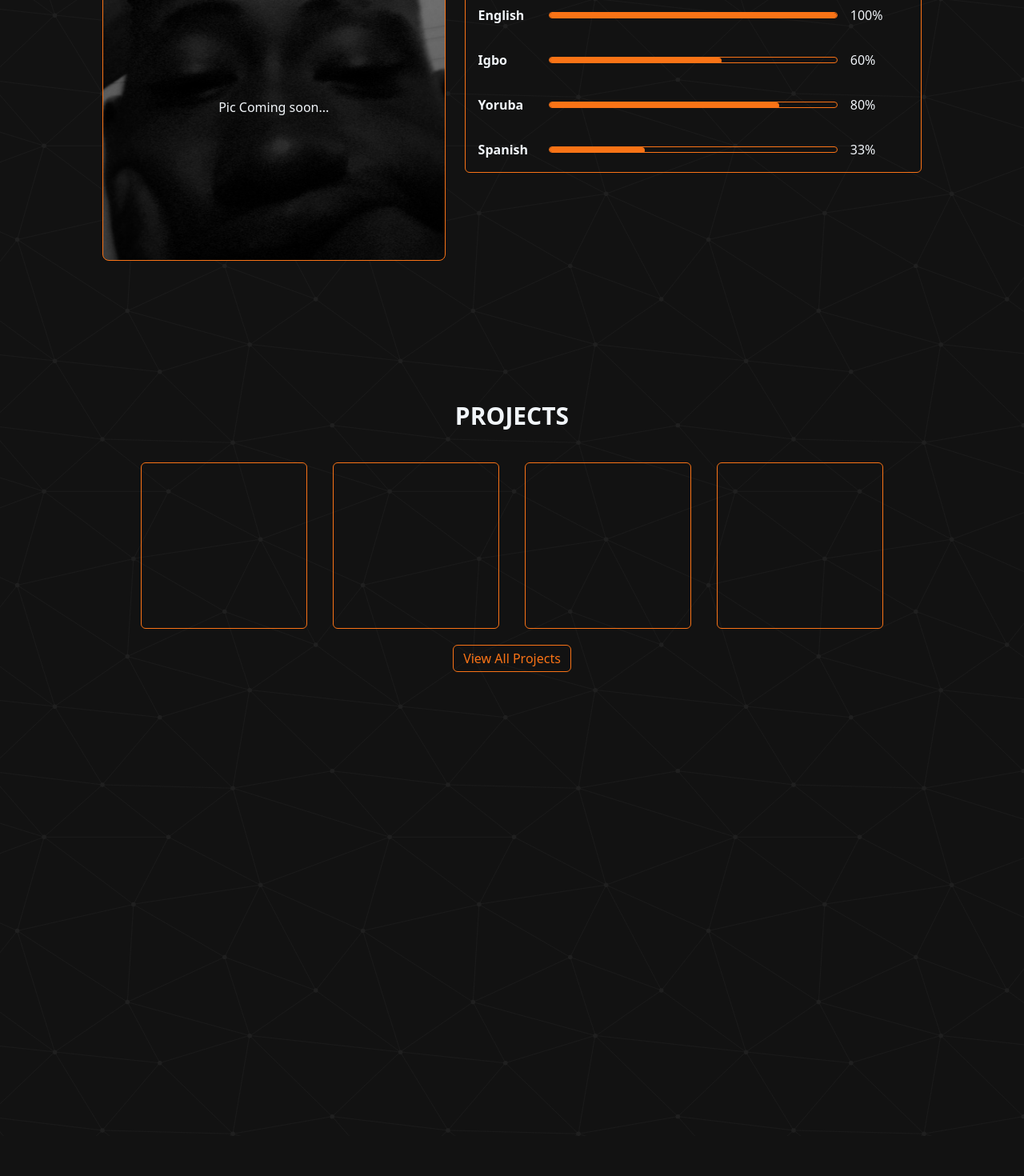
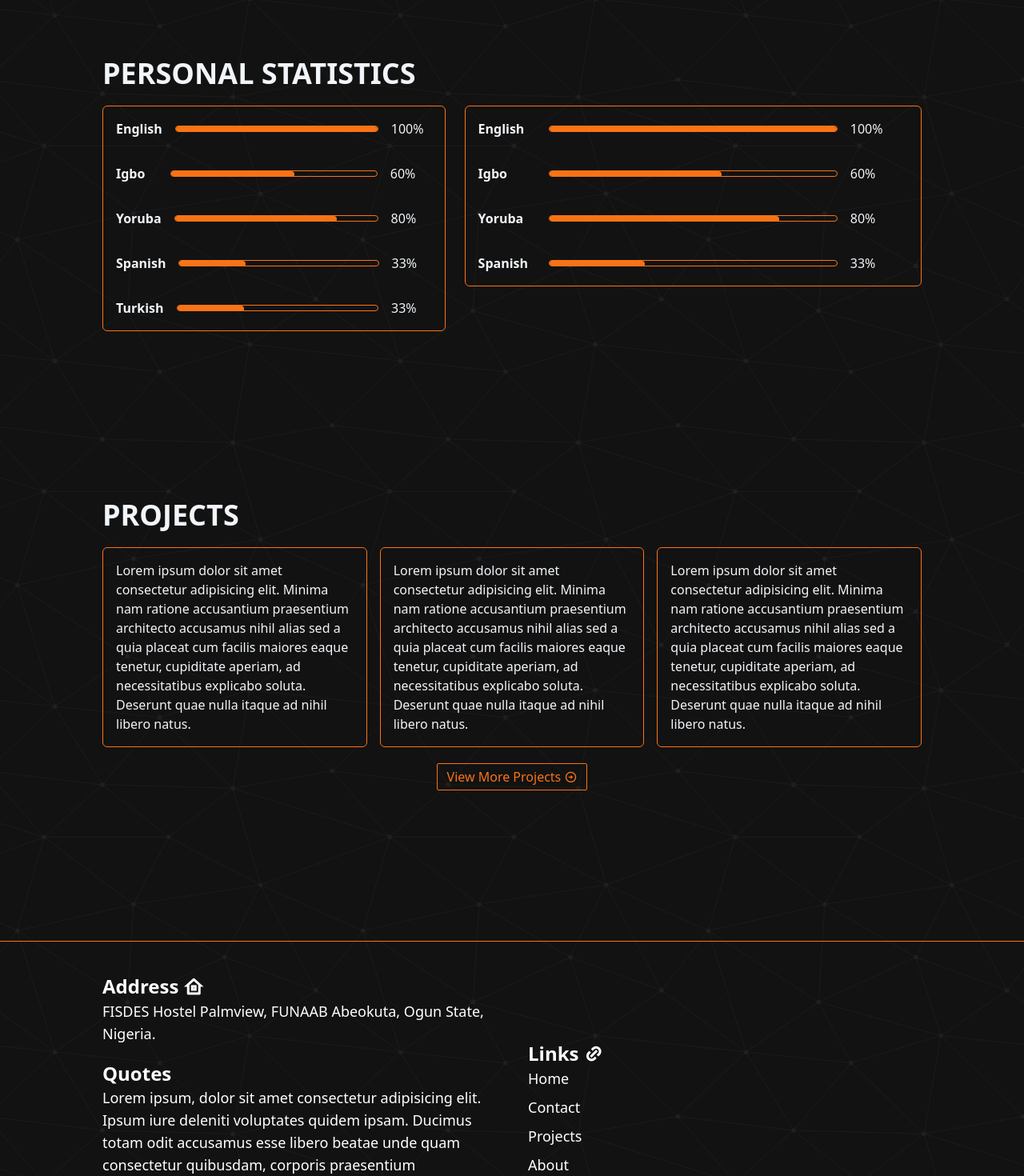
Before and after one commit to benjaminnkem/portfolio, a Next.js app: page / in a window 1280 px wide. Shown: the part 1320-2790 px from the top of the page at 80% size. Before the commit the page ends 2740 px from the top, so only its background shows below. Built offline with nearby package versions, Linux system fonts and the light colour scheme.

Commit message:
Created footer

```diff
--- /dev/null
+++ b/app/components/Footer.js
@@ -0,0 +1,75 @@
+const Footer = () => {
+  return (
+    <>
+      <footer className="py-10 border-t border-orange-500">
+        <div className="md:max-w-[1024px] w-11/12 mx-auto">
+          <div className="grid items-center grid-cols-2 gap-10">
+            <div className="text-white ">
+              <div className="space-y-5">
+                <div>
+                  <h4 className="text-2xl font-semibold">
+                    Address <i className="ri-home-8-line "></i>
+                  </h4>
+                  <p className="text-lg font-light">FISDES Hostel Palmview, FUNAAB Abeokuta, Ogun State, Nigeria.</p>
+                </div>
+                <div>
+                  <h4 className="text-2xl font-semibold">Quotes</h4>
+                  <p className="text-lg font-light">
+                    Lorem ipsum, dolor sit amet consectetur adipisicing elit. Ipsum iure deleniti voluptates quidem
+                    ipsam. Ducimus totam odit accusamus esse libero beatae unde quam consectetur quibusdam, corporis
+                    praesentium perferendis expedita mollitia.
+                  </p>
+                </div>
+                <div>
+                  <h4 className="text-2xl font-semibold">Dedication</h4>
+                  <p className="text-lg font-light">
+                    Lorem ipsum, dolor sit amet consectetur adipisicing elit. Ipsum iure deleniti voluptates quidem
+                    ipsam. Ducimus totam odit accusamus esse
+                  </p>
+                </div>
+              </div>
+            </div>
+            <div className="text-white ">
+              <div className="space-y-4">
+                <div>
+                  <h4 className="text-2xl font-semibold">
+                    Links <i className="ri-link-m"></i>
+                  </h4>
+                  <ul className="space-y-2">
+                    <li>
+                      <p className="text-lg font-light">Home</p>
+                    </li>
+                    <li>
+                      <p className="text-lg font-light">Contact</p>
+                    </li>
+                    <li>
+                      <p className="text-lg font-light">Projects</p>
+                    </li>
+                    <li>
+                      <p className="text-lg font-light">About</p>
+                    </li>
+                  </ul>
+                </div>
+                <div>
+                  <h4 className="text-2xl font-semibold">Follow Me</h4>
+                  <div className="flex space-x-4 text-2xl">
+                    <i className="duration-200 hover:text-blue-700 ri-facebook-circle-fill"></i>
+                    <i className="duration-200 hover:text-red-600 ri-instagram-fill"></i>
+                    <i className="duration-200 hover:text-green-500 ri-whatsapp-fill"></i>
+                    <i className="duration-200 ri-twitter-fill hover:text-cyan-600"></i>
+                  </div>
+                </div>
+              </div>
+            </div>
+          </div>
+
+          <div className="pt-10 text-center text-white">
+            <p className="font-light text-center opacity-80">@2023 - Benjamin Nkem</p>
+          </div>
+        </div>
+      </footer>
+    </>
+  );
+};
+
+export default Footer;
--- a/app/components/HomePage.js
+++ b/app/components/HomePage.js
@@ -5,44 +5,43 @@ const HomePage = () => {
   return (
     <>
       <main>
-        <section className="md:w-[1024px] w-11/12 mx-auto section" id="overAllSect">
-          <div className="h-screen md:h-[28rem] xl:h-[30rem] flex justify-center items-center">
+        <section className="md:max-w-[1024px] w-11/12 mx-auto section" id="overAllSect">
+          <div className="flex items-center justify-center h-screen">
             <div className="text-center uppercase">
-              <h1 className="text-5xl font-bold tracking-wider text-orange-500 toDown topDownStyle">Take A Peek</h1>
+              <h1 className="text-5xl font-bold tracking-wider text-orange-500 toDown">Take A Look</h1>
+              <a href="#me">
                 <p
-                className="mt-5 text-lg tracking-wide opacity-80 text-orange-50 toDown topDownStyle"
+                  className="mt-5 text-lg tracking-wide opacity-80 text-orange-50 toDown hover:cursor-pointer"
                   style={{ transitionDelay: "0.7s" }}
                 >
                   <i className="ri-arrow-down-line"></i> Scroll Down <i className="ri-arrow-down-line"></i>
                 </p>
+              </a>
             </div>
           </div>
         </section>
 
-        <section className="md:w-[1024px] w-11/12 mx-auto my-40 section" id="meSect">
+        <section className="md:max-w-[1024px] w-11/12 flex justify-center mx-auto min-h-[32rem] my-10 section" id="me">
           <div className="items-center gap-2 md:grid" style={{ gridTemplateColumns: "2fr 1fr" }}>
             <div>
-              <h2
-                className="text-lg font-semibold text-orange-500 uppercase toTop downTopStyle"
-                style={{ transitionDelay: ".2s" }}
-              >
+              <h2 className="text-lg font-semibold text-orange-500 uppercase toTop" style={{ transitionDelay: ".2s" }}>
                 Hi, Nkem Benjamin Here!
               </h2>
-              <p className="text-5xl font-bold uppercase stack toTop downTopStyle" style={{ transitionDelay: ".4s" }}>
-                I&apos;m A{" "}
-                <span className="relative text-orange-400" id="stack">
+              <p className="text-5xl font-bold uppercase stack toTop" style={{ transitionDelay: ".4s" }}>
+                {/* I&apos;m A{" "} */}
+                ~<span className="relative text-orange-400" id="stack">
                   Web Developer
                 </span>
               </p>
 
               <div className="mt-4">
-                <p className="font-light opacity-80 toTop downTopStyle" style={{ transitionDelay: ".6s" }}>
+                <p className="font-light opacity-80 toTop" style={{ transitionDelay: ".6s" }}>
                   Lorem ipsum dolor sit amet consectetur adipisicing elit. Sit, quae alias? Tenetur consequuntur ipsa
                   sapiente quod. Temporibus porro voluptatum facilis. sapiente quod. Temporibus porro voluptatum
                   facilis.sapiente quod. Temporibus porro voluptatum facilis.
                 </p>
 
-                <div className="mt-4 toTop downTopStyle" style={{ transitionDelay: ".8s" }}>
+                <div className="mt-4 toTop" style={{ transitionDelay: ".8s" }}>
                   <button className="px-3 py-1 text-orange-500 duration-200 border border-orange-500 hover:bg-orange-500 hover:text-black">
                     Get In Touch <i className="ri-rocket-line"></i>
                   </button>
@@ -50,7 +49,7 @@ const HomePage = () => {
               </div>
             </div>
             <div
-              className="grid bg-transparent border border-orange-500 rounded-lg h-96 place-content-center toTop downTopStyle"
+              className="grid bg-transparent border border-orange-500 rounded-lg h-96 place-content-center toTop"
               id="me1"
               style={{ transitionDelay: ".5s", transition: "1s" }}
             >
@@ -59,13 +58,59 @@ const HomePage = () => {
           </div>
         </section>
 
-        <section className="md:w-[1024px] w-11/12 mx-auto my-40 section">
+        <section
+          className="md:max-w-[1024px] w-11/12 flex justify-center mx-auto min-h-[32rem] my-10 section"
+          id="language"
+        >
+          <div>
+            <h3 className="mb-5 text-4xl font-bold uppercase">Personal Statistics</h3>
             <div className="grid gap-6" style={{ gridTemplateColumns: "1.5fr 2fr" }}>
-            <div className="grid bg-transparent border border-orange-500 rounded-lg h-96 place-content-center" id="me2">
+              {/* <div className="grid bg-transparent border border-orange-500 rounded-lg h-96 place-content-center" id="me2">
               <p>Pic Coming soon...</p>
+            </div> */}
+              <div>
+                <div className="p-4 border border-orange-500 rounded-md">
+                  <div className="space-y-8">
+                    <div className="grid items-center gap-4" style={{ gridTemplateColumns: "1fr 5fr 1fr" }}>
+                      <p className="font-semibold">English</p>
+                      <div className="w-full h-2 overflow-hidden border border-orange-500 rounded-md">
+                        <div className="w-full h-2 duration-200 bg-orange-500 rounded-r-md progress"></div>
                       </div>
+                      <p>100%</p>
+                    </div>
+                    <div className="grid items-center gap-4" style={{ gridTemplateColumns: "1fr 5fr 1fr" }}>
+                      <p className="font-semibold">Igbo</p>
+                      <div className="w-full h-2 overflow-hidden border border-orange-500 rounded-md">
+                        <div className="w-3/5 h-2 duration-200 bg-orange-500 rounded-r-md progress1"></div>
+                      </div>
+                      <p>60%</p>
+                    </div>
+                    <div className="grid items-center gap-4" style={{ gridTemplateColumns: "1fr 5fr 1fr" }}>
+                      <p className="font-semibold">Yoruba</p>
+                      <div className="w-full h-2 overflow-hidden border border-orange-500 rounded-md">
+                        <div className="w-4/5 h-2 duration-200 bg-orange-500 rounded-r-md progress2"></div>
+                      </div>
+                      <p>80%</p>
+                    </div>
+                    <div className="grid items-center gap-4" style={{ gridTemplateColumns: "1fr 5fr 1fr" }}>
+                      <p className="font-semibold">Spanish</p>
+                      <div className="w-full h-2 overflow-hidden border border-orange-500 rounded-md">
+                        <div className="w-1/3 h-2 duration-200 bg-orange-500 rounded-r-md progress3"></div>
+                      </div>
+                      <p>33%</p>
+                    </div>
+                    <div className="grid items-center gap-4" style={{ gridTemplateColumns: "1fr 5fr 1fr" }}>
+                      <p className="font-semibold">Turkish</p>
+                      <div className="w-full h-2 overflow-hidden border border-orange-500 rounded-md">
+                        <div className="w-1/3 h-2 duration-200 bg-orange-500 rounded-r-md progress3"></div>
+                      </div>
+                      <p>33%</p>
+                    </div>
+                  </div>
+                </div>
+              </div>
+
               <div>
-              <h3 className="mb-5 text-xl font-bold uppercase">Languages Strength</h3>
                 <div className="p-4 border border-orange-500 rounded-md">
                   <div className="space-y-8">
                     <div className="grid items-center gap-4" style={{ gridTemplateColumns: "1fr 5fr 1fr" }}>
@@ -100,37 +145,39 @@ const HomePage = () => {
                 </div>
               </div>
             </div>
+          </div>
         </section>
 
-        <section className="md:w-[1024px] w-11/12 mx-auto my-40 section">
-          <div className="p-4">
-            <h3 className="text-3xl font-bold text-center uppercase delay-150 blurApp blurThenAppear">Projects</h3>
-
-            <div className="flex flex-wrap mt-10 justify-evenly">
-              <div className=" toTop downTopStyle" style={{ transitionDelay: ".2s" }}>
-                <div className="duration-200 border border-orange-500 rounded-md w-52 h-52 hover:scale-105"></div>
+        <section className="md:max-w-[1024px] w-11/12  mx-auto min-h-[32rem] my-10 section" id="projects">
+          <div>
+            <h3 className="mb-5 text-4xl font-bold uppercase">Projects</h3>
+            <div className="grid grid-cols-3 gap-4">
+              <div className="p-4 duration-200 border border-orange-500 rounded-md hover:scale-105">
+                Lorem ipsum dolor sit amet consectetur adipisicing elit. Minima nam ratione accusantium praesentium
+                architecto accusamus nihil alias sed a quia placeat cum facilis maiores eaque tenetur, cupiditate
+                aperiam, ad necessitatibus explicabo soluta. Deserunt quae nulla itaque ad nihil libero natus.
               </div>
-              <div className=" toTop downTopStyle" style={{ transitionDelay: ".4s" }}>
-                <div className="duration-200 border border-orange-500 rounded-md w-52 h-52 hover:scale-105"></div>
+              <div className="p-4 duration-200 border border-orange-500 rounded-md hover:scale-105">
+                Lorem ipsum dolor sit amet consectetur adipisicing elit. Minima nam ratione accusantium praesentium
+                architecto accusamus nihil alias sed a quia placeat cum facilis maiores eaque tenetur, cupiditate
+                aperiam, ad necessitatibus explicabo soluta. Deserunt quae nulla itaque ad nihil libero natus.
               </div>
-              <div className=" toTop downTopStyle" style={{ transitionDelay: ".6s" }}>
-                <div className="duration-200 border border-orange-500 rounded-md w-52 h-52 hover:scale-105"></div>
-              </div>
-              <div className=" toTop downTopStyle" style={{ transitionDelay: ".8s" }}>
-                <div className="duration-200 border border-orange-500 rounded-md w-52 h-52 hover:scale-105"></div>
+              <div className="p-4 duration-200 border border-orange-500 rounded-md hover:scale-105">
+                Lorem ipsum dolor sit amet consectetur adipisicing elit. Minima nam ratione accusantium praesentium
+                architecto accusamus nihil alias sed a quia placeat cum facilis maiores eaque tenetur, cupiditate
+                aperiam, ad necessitatibus explicabo soluta. Deserunt quae nulla itaque ad nihil libero natus.
               </div>
             </div>
 
-            <div className="my-5 text-center">
-              <button className="px-3 py-1 text-orange-500 duration-200 border border-orange-500 rounded-md hover:bg-orange-500 hover:text-black">
-                View All Projects
+            <div className="mt-5 text-center">
+              <button className="px-3 py-1 text-orange-500 duration-200 border border-orange-500 rounded-sm hover:bg-orange-500 hover:text-black group">
+                View More Projects <i className="ri-arrow-right-circle-line"></i>
               </button>
             </div>
           </div>
         </section>
 
         {/* <StackAnim /> */}
-        <div className="h-96"></div>
       </main>
     </>
   );
--- a/app/components/styles/HomePage.css
+++ b/app/components/styles/HomePage.css
@@ -13,8 +13,9 @@
   background-color: red;
 } */
 
-/* #meSect, #overAllSect {
+/* #meSect, #overAllSect, #language, #projects {
   scroll-snap-align: start;
+  scroll-snap-stop: always;
 } */
 
 .progress {
--- /dev/null
+++ b/app/contact/page.js
@@ -0,0 +1,9 @@
+const ContactPage = () => {
+  return ( <>
+    <div>
+      <h1>Contact</h1>
+    </div>
+  </> );
+}
+
+export default ContactPage;
--- a/app/globals.css
+++ b/app/globals.css
@@ -10,6 +10,7 @@
 html {
   scroll-behavior: smooth;
   scroll-snap-type: y mandatory;
+  scroll-padding-top: 20px;
 }
 
 body {
@@ -81,3 +82,9 @@ body {
 .navbarBlur {
   backdrop-filter: blur(8px);
 }
+
+@media (max-width: 768px) {
+  html {
+    scroll-padding-top: 80px;
+  }
+}
--- a/app/layout.js
+++ b/app/layout.js
@@ -3,6 +3,7 @@ import CursorControl from "./components/CursorControl";
 import "./globals.css";
 import "remixicon/fonts/remixicon.css";
 import Navbar from "./components/Navbar";
+import Footer from "./components/Footer";
 
 export const metadata = {
   title: "Benjamin Nkem - Portfolio",
@@ -20,8 +21,9 @@ export default function RootLayout({ children }) {
         <Navbar />
         {children}
 
-        <Script src="/js/intersectAnimation.js"></Script>
+        {/* <Script src="/js/intersectAnimation.js"></Script> */}
       </body>
+      <Footer></Footer>
     </html>
   );
 }
--- a/public/js/intersectAnimation.js
+++ b/public/js/intersectAnimation.js
@@ -8,6 +8,8 @@ const topToDown = new IntersectionObserver((entry) => {
   entry.forEach((entries) => {
     if (entries.isIntersecting) {
       entries.target.classList.remove("topDownStyle");
+    } else {
+      entries.target.classList.add("topDownStyle");
     }
   });
 });
```
Also changed, not shown: app/components/Navbar.js (+16 -16 lines). Lines whose indentation alone changed are shown as unchanged.
